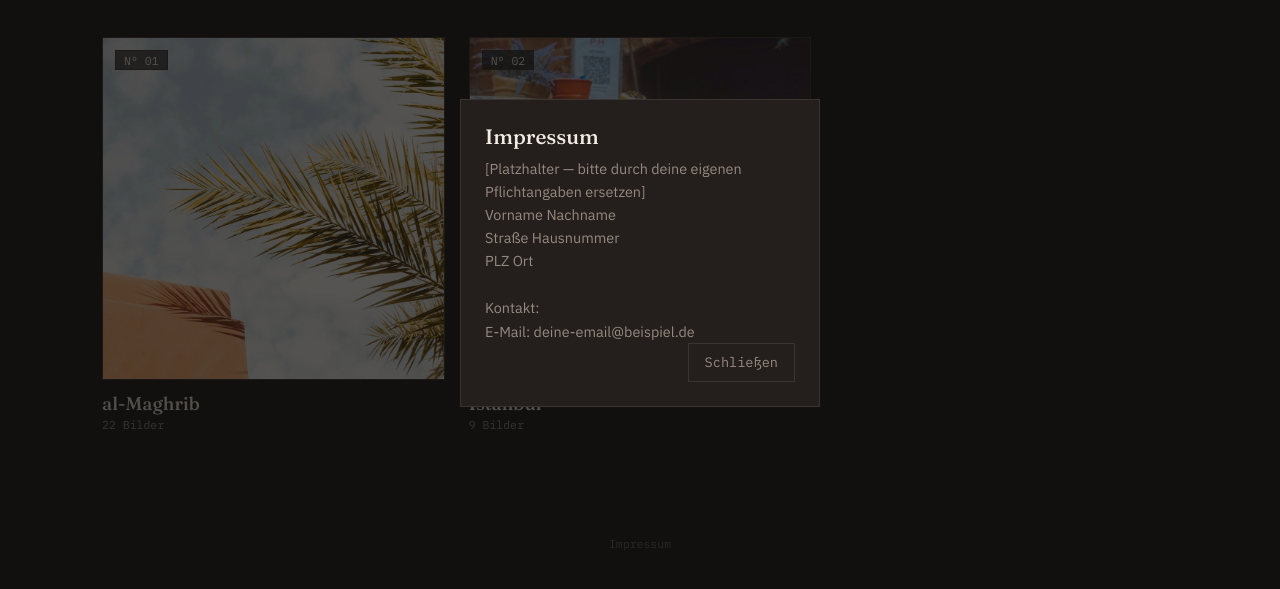
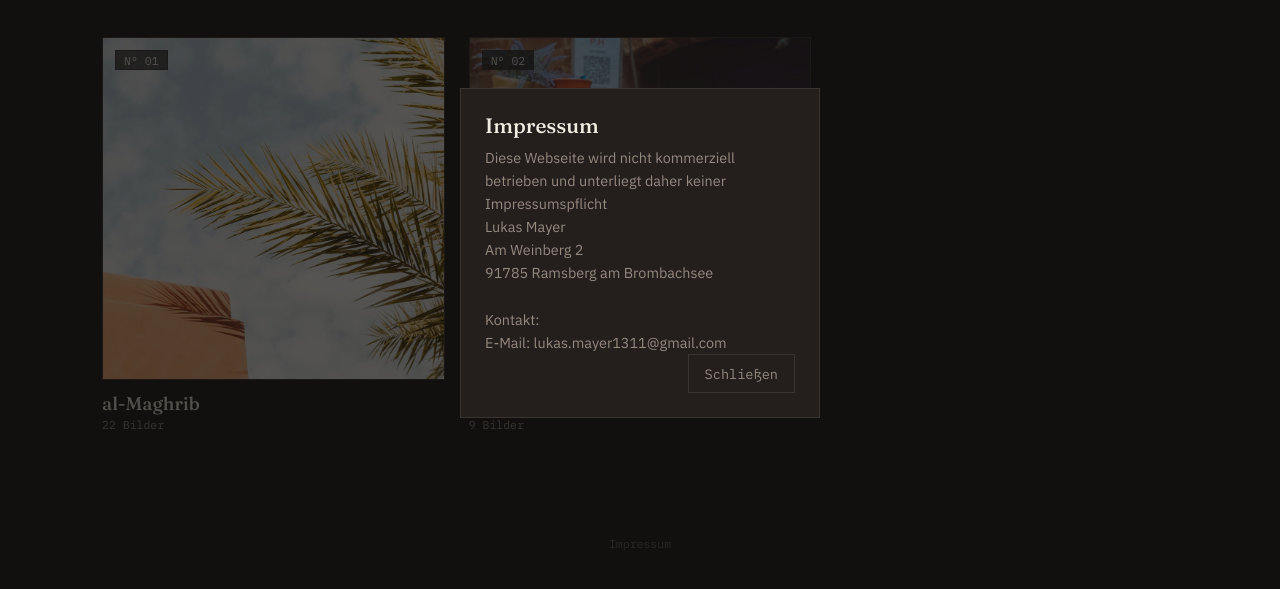
Before and after one commit to Lukilukone/Lukilukone.github.io, a plain HTML site: page index.html in a window 1280 px wide. Both pictures are taken after a click on the button "Impressum". Shown: the part 147-736 px from the top of the page. Drawn offline with Linux system fonts and the light colour scheme.

Commit message:
Update index.html

```diff
--- a/index.html
+++ b/index.html
@@ -71,9 +71,7 @@
       <!-- TODO: Hier deine eigene Beschreibung der fotografischen
            Ausrichtung/des Stils eintragen. -->
       <p>
-        [Platzhalter: Beschreibung deiner fotografischen Ausrichtung und
-        deines Stils. Erzähl, was deine Arbeit ausmacht — bevorzugte Themen,
-        Herangehensweise, Technik, Inspiration.]
+        Die Augen leiten die Hände, das Herz den Blick, das Gefühl das Ergebnis. Licht, Menschen, Katzen. Farben und Kontraste. Die Welt ist schön, und diese Schönheit liegt uns im Blut.
       </p>
     </div>
   </section>
@@ -87,11 +85,11 @@
     <div class="text-page">
       <p>
         <!-- TODO: Eigene E-Mail-Adresse eintragen -->
-        E-Mail: <a class="text-link" href="mailto:deine-email@beispiel.de">deine-email@beispiel.de</a>
+        E-Mail: <a class="text-link" href="mailto:lukas.mayer1311@gmail.com">lukas.mayer1311@gmail.com</a>
       </p>
       <p>
         <!-- TODO: Eigene Social-Media-Links eintragen (z.B. Instagram) -->
-        Instagram: <a class="text-link" href="https://instagram.com/dein-profil" target="_blank" rel="noopener noreferrer">@dein-profil</a>
+        Instagram: <a class="text-link" href="https://instagram.com/ze.luk" target="_blank" rel="noopener noreferrer">@ze.luk</a>
       </p>
     </div>
   </section>
@@ -109,14 +107,14 @@
     <div class="text-page text-page-small">
       <!-- TODO: Eigene Angaben gemäß § 5 TMG eintragen -->
       <p>
-        [Platzhalter — bitte durch deine eigenen Pflichtangaben ersetzen]<br>
-        Vorname Nachname<br>
-        Straße Hausnummer<br>
-        PLZ Ort
+        Diese Webseite wird nicht kommerziell betrieben und unterliegt daher keiner Impressumspflicht<br>
+        Lukas Mayer<br>
+        Am Weinberg 2<br>
+        91785 Ramsberg am Brombachsee
       </p>
       <p>
         Kontakt:<br>
-        E-Mail: deine-email@beispiel.de
+        E-Mail: lukas.mayer1311@gmail.com
       </p>
     </div>
     <div class="confirm-actions">
```
